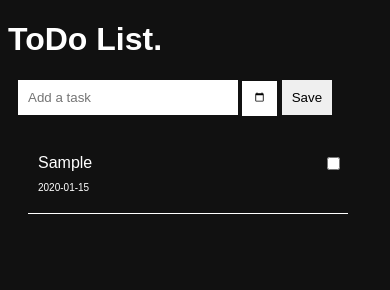
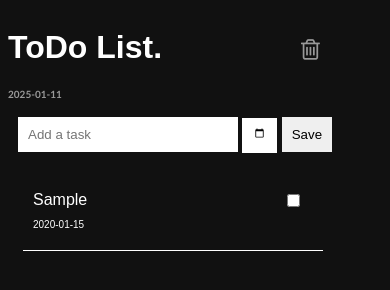
Before and after one commit to dandalandannn/to-do-list, a plain HTML site: page index.html in a window 390 px wide. Both pictures are taken after typing "Sample", "2020-01-15" into the empty fields and a click on the button "Save". Drawn offline with Linux system fonts and the light colour scheme.

Commit message:
Fix tabingi, Add delete button, Add date panel

```diff
--- a/index.html
+++ b/index.html
@@ -4,10 +4,19 @@
     <meta charset="UTF-8">
     <meta name="viewport" content="width=device-width, initial-scale=1.0">
     <title>To Do List</title>
+    <link rel="stylesheet" href="https://cdnjs.cloudflare.com/ajax/libs/font-awesome/4.7.0/css/font-awesome.min.css">
     <link rel="stylesheet" href="styles.css">
 </head>
 <body>
-    <h1>ToDo List.</h1>
+    <header>
+        <div>
+            <h1>ToDo List.</h1]>
+            <h5 class="date-today">Good Day!</h5>
+        </div>
+        <div><button onclick="deleteFinished()"><i class="fa fa-trash-o" style="font-size:24px"></i></button>
+        </div>
+
+    </header>
     <form onsubmit="handleTaskInput(event)">
         <input class="task-input" type="text" placeholder="Add a task">
         <input class="date-input" type="date" required>
--- a/script.js
+++ b/script.js
@@ -5,8 +5,11 @@ const checkedCheckboxes = document.querySelector(".checked-checkboxes");
 const taskContainer = document.querySelector(".task-list-container");
 const finishedContainer = document.querySelector(".finished-list-container");
 
+const araw = document.querySelector(".date-today");
 const date = new Date()
 const result = date.toISOString().split('T')[0]
+
+araw.innerHTML = result;
 
 const taskList = [];
 const dateList = [];
@@ -75,5 +78,12 @@ const handleUnfinish = (num) => {
     renderShit();
 }
 
+const deleteFinished = () => {
+    fTaskList.splice(0, fTaskList.length);
+    fDateList.splice(0, fDateList.length);
+
+    renderShit();
+}
+
 renderShit();
 console.log("tangin");
--- a/styles.css
+++ b/styles.css
@@ -4,13 +4,34 @@ body{
     font-family: Arial, Helvetica, sans-serif;
 }
 form{
-    margin: 10px;
+    margin-bottom: 10px;
+    margin-left: 10px;
 }
+header{
+    display: grid;
+    grid-template-columns: 310px 20px;
+    align-items: first baseline;
+}
+header button{
+    border: none;
+    background-color: transparent;
+    color: #999;
+    height: 35px;
+    width: 35px;
+    cursor: pointer;
+}
+
+.date-today{
+    font-family:'Trebuchet MS', 'Lucida Sans Unicode', 'Lucida Grande', 'Lucida Sans', Arial, sans-serif;
+    font-size: x-small;
+    color: #999;
+}
+
 .task-input{
     border: none;
     padding: 10px;
     height: 15px;
-    width: 200px;
+    width: 220px;
 }
 .date-input{
     border: none;
@@ -28,7 +49,7 @@ form{
     background-color: #666;
 }
 .to-do-list .tasks{
-    margin-left: 20px;
+    margin-left: 15px;
     display: grid;
     grid-template-columns: 285px 20px;
 }
@@ -44,3 +65,20 @@ form{
 .dates{
     font-size: x-small;
 }
+
+@media screen and (max-width:400px){
+    header{
+        grid-template-columns: 285px 20px;
+    }
+    .task-input{
+        width: 200px;
+    }
+    .to-do-list .tasks{
+        grid-template-columns: 250px 20px;
+    }
+    .tasks{
+        border-bottom: 1px solid;
+        padding: 10px;
+        width: 280px;
+    }
+}
```
